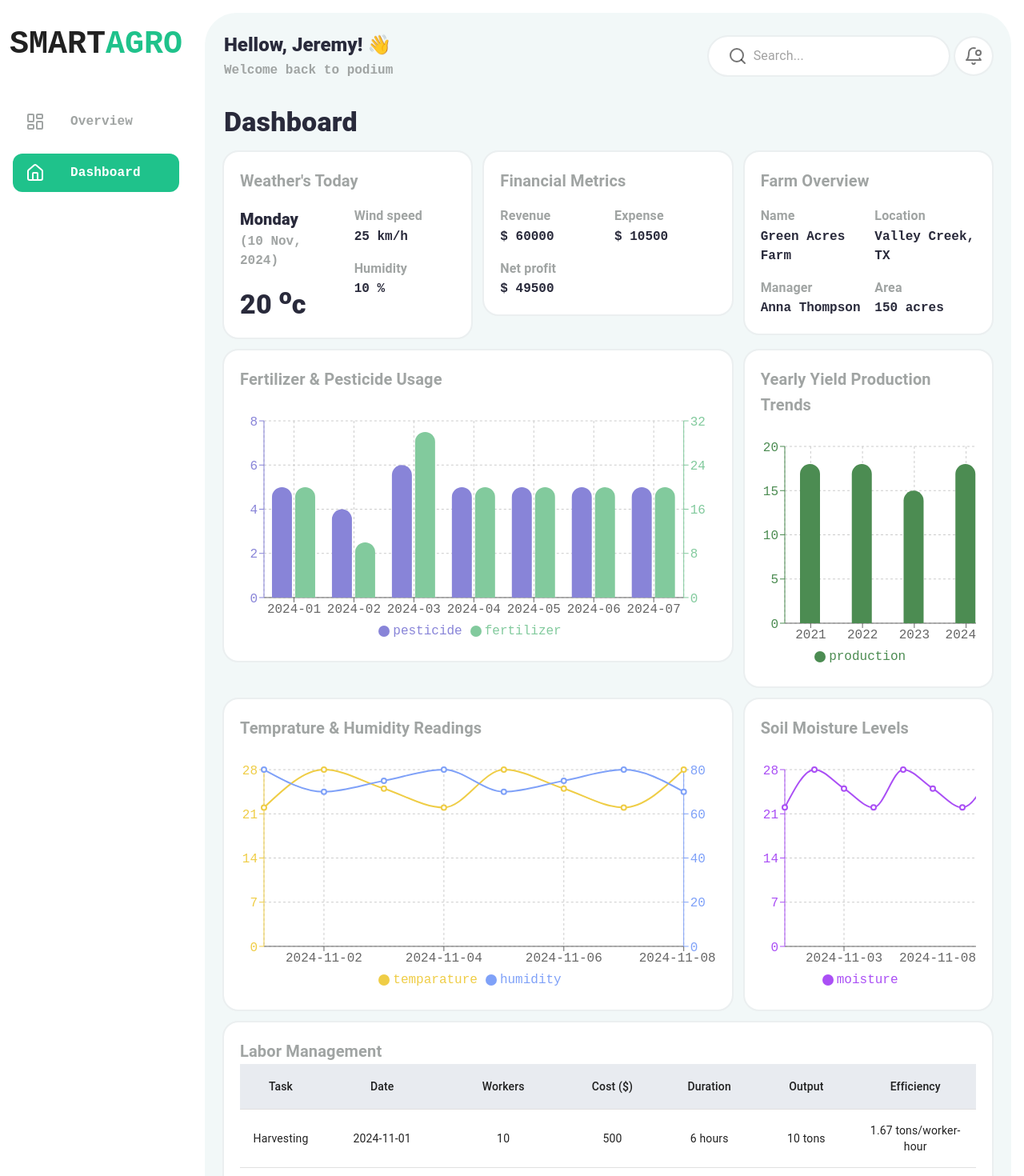
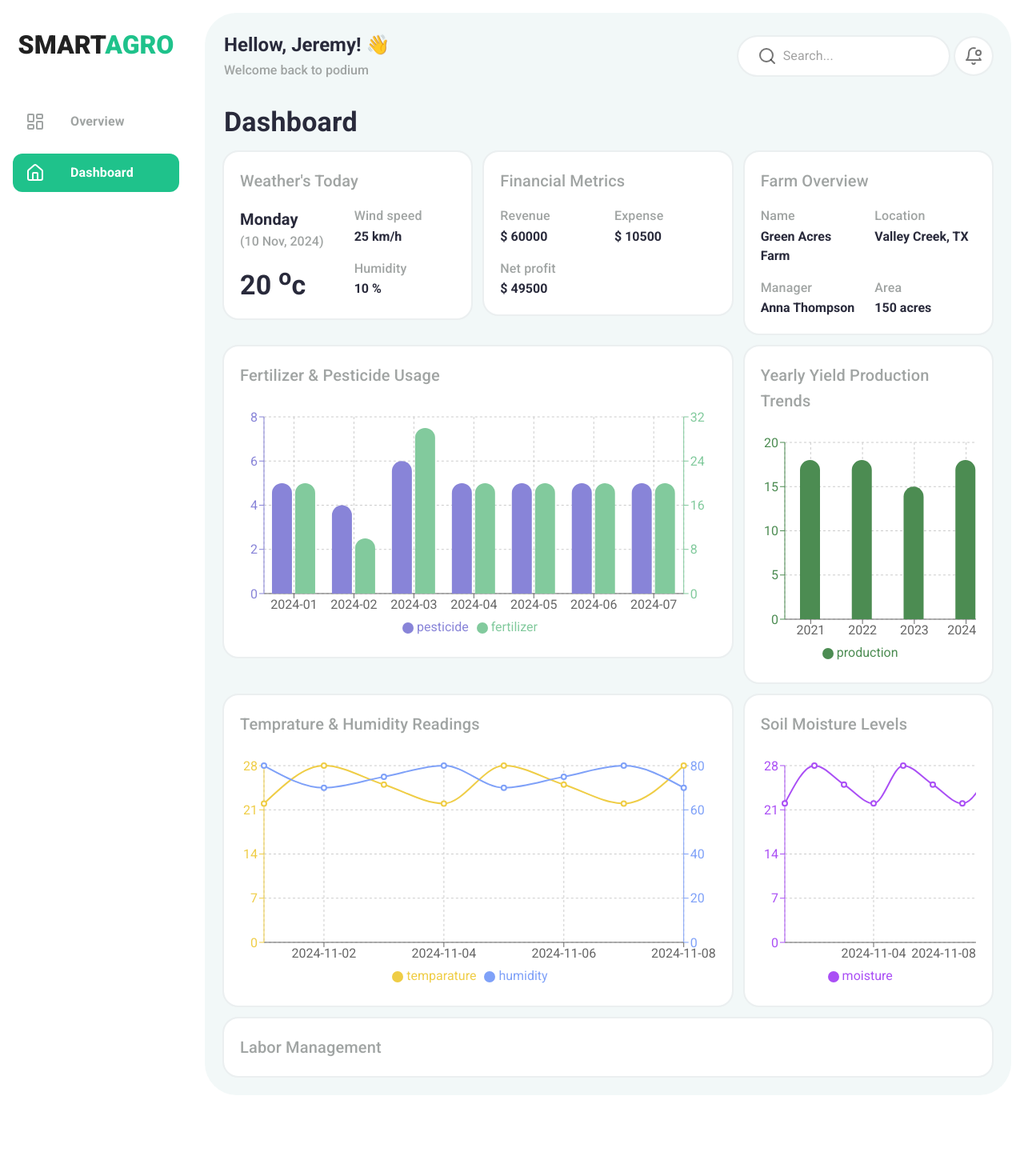
Before and after one commit to SambhajiShinde1234/saas-web-application-smart-agro, a React (Vite) app: page /dashboard in a window 1280 px wide. Shown: the top 1470 px of the page at 80% size. After the commit the page ends 1369 px from the top, so only its background shows below. Built offline with nearby package versions, Linux system fonts and the light colour scheme.

Commit message:
upadated styling and added fonts

```diff
--- a/index.html
+++ b/index.html
@@ -5,6 +5,12 @@
     <link rel="icon" type="image/svg+xml" href="/vite.svg" />
     <meta name="viewport" content="width=device-width, initial-scale=1.0" />
     <title>Saas product</title>
+    <link rel="preconnect" href="https://fonts.googleapis.com" />
+    <link rel="preconnect" href="https://fonts.gstatic.com" crossorigin />
+    <link
+      href="https://fonts.googleapis.com/css2?family=Inter:ital,opsz,wght@0,14..32,100..900;1,14..32,100..900&family=JetBrains+Mono:ital,wght@0,100..800;1,100..800&family=Roboto:ital,wght@0,100;0,300;0,400;0,500;0,700;0,900;1,100;1,300;1,400;1,500;1,700;1,900&display=swap"
+      rel="stylesheet"
+    />
   </head>
   <body>
     <div id="root"></div>
--- a/src/components/styled/styled.jsx
+++ b/src/components/styled/styled.jsx
@@ -43,25 +43,28 @@
 
 export const StyledPrimaryTypography = styled(Typography)(() => ({
   color: '#292A3B',
-  fontWeight: '900',
+  fontWeight: '700',
 }));
 
 export const StyledSecondaryTypography = styled(Typography)(() => ({
   color: '#A0A4A3',
-  fontWeight: '600',
+  fontWeight: '500',
 }));
 
 // sidebar
 
-export const StyledLogoBox = styled(Box)(() => ({
-  height: '7rem',
+export const StyledLogoBox = styled(Box)(({ theme }) => ({
+  margin: '2rem 0',
   display: 'flex',
   justifyContent: 'center',
   alignItems: 'center',
+  [theme.breakpoints.down('sm')]: {
+    margin: '2rem 0 1rem 0',
+  },
 }));
 
 export const StyledLogo = styled('span')(() => ({
-  fontSize: '2.5rem',
+  fontSize: '2rem',
   fontWeight: '900',
 }));
 
@@ -77,7 +80,6 @@
   color: isactive ? '#FFF' : '#A0A4A3',
   fontWeight: '600',
   fontSize: '1rem',
-  fontFamily: 'monospace',
 }));
 
 export const StyledListItemButton = styled(ListItemButton)(({ isactive }) => ({
--- a/src/components/ui/DxTable.jsx
+++ b/src/components/ui/DxTable.jsx
@@ -7,6 +7,7 @@
   TableContainer,
   TableHead,
   TableRow,
+  Typography,
 } from '@mui/material';
 
 const StyledTableContainer = styled(TableContainer)(({ theme }) => ({
@@ -28,7 +29,7 @@
           <TableRow>
             {columns.map((item, index) => (
               <TableCell key={index} align={item.align} width={item.width}>
-                {item.columnName}
+                <Typography variant="">{item.columnName}</Typography>
               </TableCell>
             ))}
           </TableRow>
@@ -38,7 +39,7 @@
             <TableRow key={index} hover>
               {columns.map((column, index) => (
                 <TableCell key={index} align={column.align}>
-                  {row[column.field]}
+                  <Typography variant="">{row[column.field]}</Typography>
                 </TableCell>
               ))}
             </TableRow>
--- a/src/index.css
+++ b/src/index.css
@@ -12,7 +12,7 @@
   margin: 0;
   padding: 0;
   width: 100%;
-  height: 100vh
+  height: 100vh;
 }
 
 body {
@@ -23,7 +23,7 @@
   text-rendering: optimizeLegibility;
   background: #FFF;
   color: rgba(16, 16, 16, 0.87);
-  font-family: monospace, system-ui, Avenir, Helvetica, Arial, sans-serif;
+  font-family: 'Roboto', sans-serif;
 }
 
 a {
--- a/src/pages/dashboard/components/LaborManagement.jsx
+++ b/src/pages/dashboard/components/LaborManagement.jsx
@@ -25,8 +25,8 @@
         <DxSecondaryTypography variant="h6">
           Labor Management
         </DxSecondaryTypography>
+        {/* <DxTable columns={tableColumns} data={LABOR_MANAGEMENT} /> */}
       </StyledCardStack>
-      <DxTable columns={tableColumns} data={LABOR_MANAGEMENT} />
     </StyledCard>
   );
 };
```
